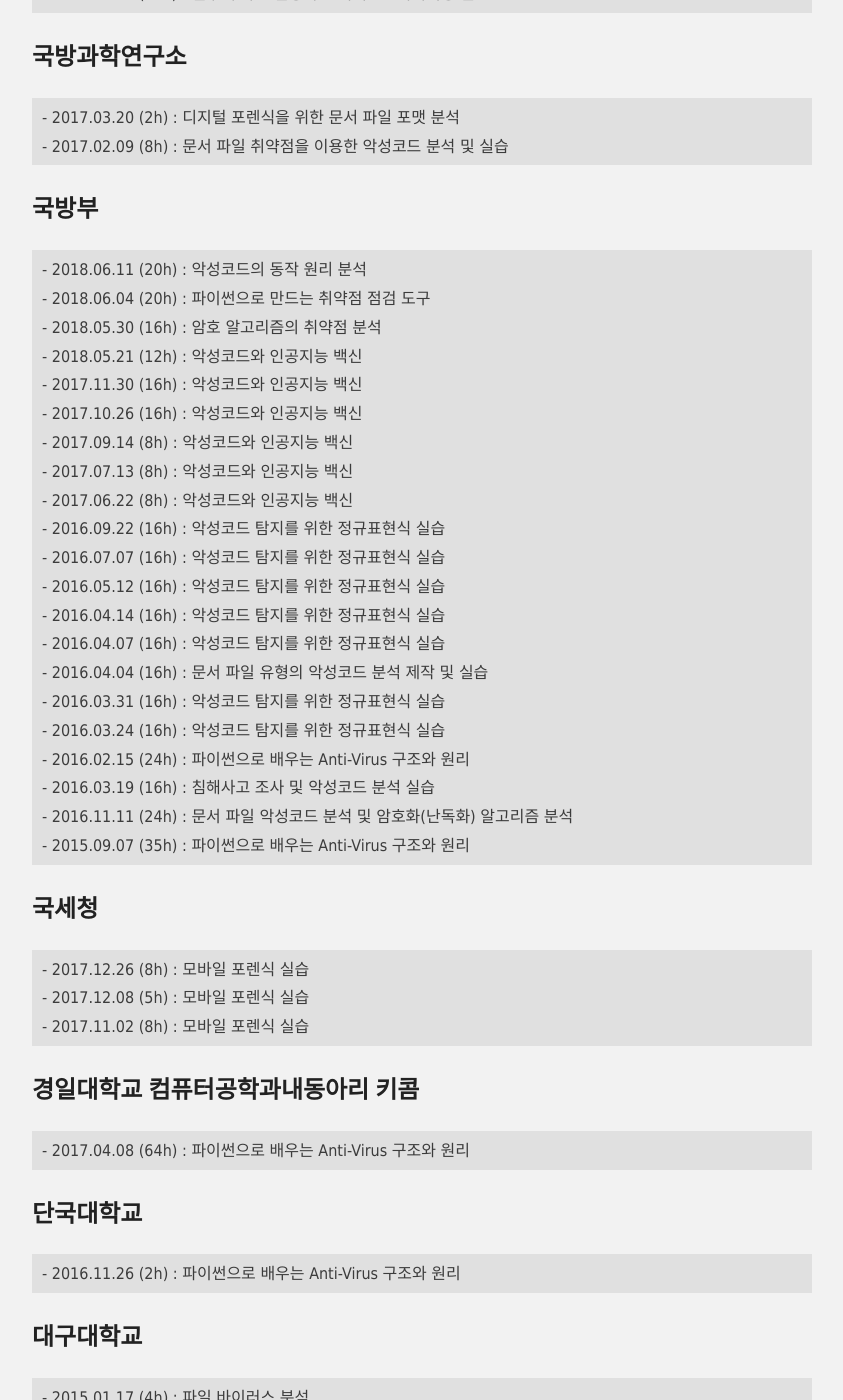
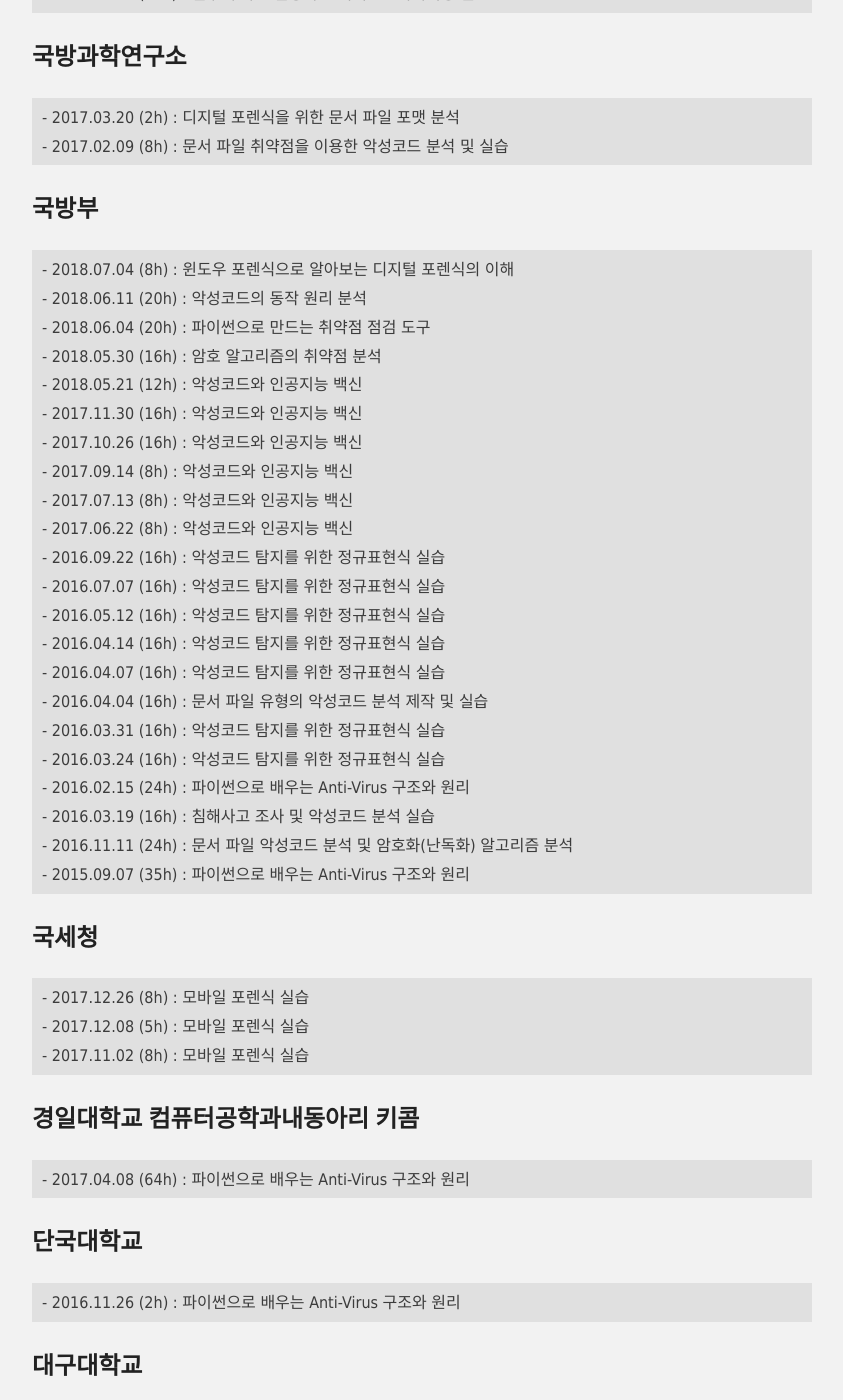
Before and after one commit to hanul93/hanul93.github.com, a Jekyll site: the page built from lecture.md, in a window 1280 px wide and 1400 px high, scrolled down 1008 px. Shown: the whole window, without its empty margins (218-1061 px from the left). Built offline with Jekyll 4.4.1, drawn with Linux system fonts in a browser that asks for light colours; nearby versions of some CDN libraries.

Commit message:
국방부 강의 추가

```diff
--- a/lecture.md
+++ b/lecture.md
@@ -52,7 +52,8 @@
 
 ## 국방부
 
-<div class="highlighter-rouge"><pre class="highlight"><code class="keibox">- 2018.06.11 (20h) : 악성코드의 동작 원리 분석
+<div class="highlighter-rouge"><pre class="highlight"><code class="keibox">- 2018.07.04 (8h) : 윈도우 포렌식으로 알아보는 디지털 포렌식의 이해
+- 2018.06.11 (20h) : 악성코드의 동작 원리 분석
 - 2018.06.04 (20h) : 파이썬으로 만드는 취약점 점검 도구
 - 2018.05.30 (16h) : 암호 알고리즘의 취약점 분석
 - 2018.05.21 (12h) : 악성코드와 인공지능 백신
```
